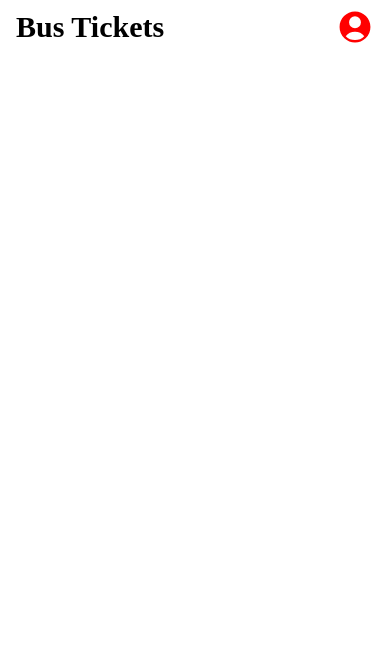
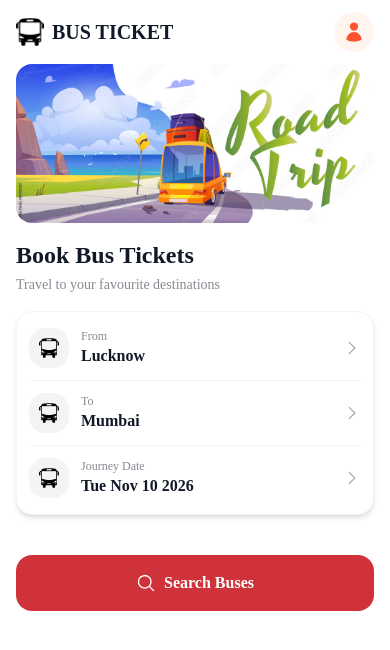
Before and after one commit to Nazish1712/BusBooking-, a React Native app: screen /HomeScreen in a window 390 px wide. Shown: the top 650 px of the page. Built offline with nearby package versions, Linux system fonts and the light colour scheme.

Commit message:
completed half ui of home screen and added fromLocationPicker component

```diff
--- /dev/null
+++ b/src/assets/images/index.ts
@@ -0,0 +1,4 @@
+export const images = {
+    logo : require('./bus.png'),
+    banner: require('./banner.png'),
+}
--- /dev/null
+++ b/src/components/ui/home/Search.tsx
@@ -0,0 +1,121 @@
+import { View, Text, TouchableOpacity, Image } from 'react-native'
+import React, { useState } from 'react'
+import { images } from '../../../assets/images'
+import { ChevronRightIcon, MagnifyingGlassCircleIcon, MagnifyingGlassIcon } from 'react-native-heroicons/solid'
+import { formatJourneyDate } from '../../../utils/DateUtils'
+import { useNavigation } from '@react-navigation/native'
+import { Button } from '../ui/Button'
+
+
+
+const Search = () => {
+
+const navigation = useNavigation<any>();
+
+const [from, setFrom] = useState("Lucknow")
+const [to, setTo] = useState("Mumbai")
+const [date, setDate] = useState(new Date())
+const [showDatePicker, setShowDatePicker] = useState(false);
+const [showFromPicker, setShowFromPicker] = useState(false);
+const [showToPicker, setShowToPicker] = useState(false);
+const [error, setError] = useState< string | null>(null);
+
+const handleSearchBuses = () => {
+    const problems:  string[] = []
+    if(!from) {
+        problems.push("Select a departure city.")
+    }
+    if(!to) {
+        problems.push("Select a destination city.")
+    }
+    if(from && to && from === to) {
+        problems.push("Departure and destination cannot be same.")
+    }
+
+    const today = new Date()
+    today.setHours(0, 0, 0, 0)
+    if(date < today){
+        problems.push("Select today or a future date.")
+    }
+
+   if(problems.length > 0) {
+    setError(problems.join(''))
+    return;
+   }
+
+   setError(null)
+   navigation.navigate('BusListScreen', {item:{from, to, date}})
+
+}
+
+  return (
+    <View>
+      <View className="bg-surface px-4 pt-4">
+       <View   className="bg-surface rounded-2xl px-3 py-1 border border-border shadow-md">
+         <TouchableOpacity
+            className="flex-row items-center py-3"
+            onPress={() => setShowFromPicker(true)}>
+            <View className="h-10 w-10 rounded-2xl bg-neutral items-center justify-center">
+              <Image
+                source={images.logo}
+                className="h-5 w-5"
+              />
+            </View>
+            <View className="ml-3 flex-1">
+              <Text className="text-xs font-okra text-on-surface/50">From</Text>
+              <Text className="text-base font-okra font-semibold text-on-surface">
+                {from}
+              </Text>
+            </View>
+            <ChevronRightIcon size={18} color="#11182766" />
+          </TouchableOpacity>
+          <View className="h-px bg-border" />
+          <TouchableOpacity
+            className="flex-row items-center py-3"
+            onPress={() => setShowToPicker(true)}>
+            <View className="h-10 w-10 rounded-2xl bg-neutral items-center justify-center">
+              <Image
+                source={images.logo}
+                className="h-5 w-5"
+              />
+            </View>
+            <View className="ml-3 flex-1">
+              <Text className="text-xs font-okra text-on-surface/50">To</Text>
+              <Text className="text-base font-okra font-semibold text-on-surface">
+                {to}
+              </Text>
+            </View>
+            <ChevronRightIcon size={18} color="#11182766" />
+          </TouchableOpacity>
+
+
+
+          <View className="h-px bg-border" />
+
+
+           <TouchableOpacity
+            className="flex-row items-center py-3"
+            onPress={() => setShowDatePicker(true)}>
+            <View className="h-10 w-10 rounded-2xl bg-neutral items-center justify-center">
+              <Image
+                source={images.logo}
+                className="h-5 w-5"
+              />
+            </View>
+            <View className="ml-3 flex-1">
+              <Text className="text-xs font-okra text-on-surface/50">Journey Date</Text>
+              <Text className="text-base font-okra font-semibold text-on-surface">
+                {formatJourneyDate(date)}
+              </Text>
+            </View>
+            <ChevronRightIcon size={18} color="#11182766" />
+          </TouchableOpacity>
+         </View>
+          {error ? <Text className="text-error font-okra text-sm mt-4">{error}</Text> : null}
+          <Button className='mt-10' label="Search Buses" onPress={handleSearchBuses} icon={<MagnifyingGlassIcon color={'#ffffff'} size={20}/>}/>
+      </View>
+    </View>
+  )
+}
+
+export default Search
--- /dev/null
+++ b/src/components/ui/ui/Button.tsx
@@ -0,0 +1,27 @@
+import React, { ReactNode } from 'react'
+import { Text, TouchableOpacity, View } from 'react-native'
+
+export const Button = ({
+    label,
+    onPress,
+    icon,
+    className = "",
+    textClassName="",
+    disabled = false,
+}: {
+label: string;
+onPress?: () => void;
+icon?: ReactNode;
+className?: string;
+textClassName?: string;
+disabled?: boolean;
+}) => {
+  return (
+    <TouchableOpacity onPress={onPress} disabled={disabled} className={`flex-row items-center justify-center rounded-2xl bg-tertiary px-4 py-4 ${className} ${disabled ? "opacity-50" : ""}`}>
+       {icon ? <View className="mr-2">
+         {icon}
+       </View> : null}
+       <Text className={`font-okra font-bold text-base text-white ${textClassName}`}>{label}</Text>
+    </TouchableOpacity>
+  )
+}
--- a/src/screens/HomeScreen.tsx
+++ b/src/screens/HomeScreen.tsx
@@ -1,17 +1,42 @@
-import { View, Text } from 'react-native'
+import { View, Text, Image, TouchableOpacity, ScrollView } from 'react-native'
 import React from 'react'
 import { SafeAreaView } from 'react-native-safe-area-context'
-import { UserCircleIcon } from 'react-native-heroicons/solid'
+import { UserCircleIcon, UserIcon } from 'react-native-heroicons/solid'
+import Search from '../components/ui/home/Search'
+import { images } from '../assets/images'
 
 const HomeScreen = () => {
   return (
-    <View className="flex-1 bg-white">
-        <SafeAreaView/>
-      <View className="flex-row justify-between items-center px-4 py-2">
-        <Text className="font-okra font-semibold text-3xl">Bus Tickets</Text>
-        <UserCircleIcon color="red" size={38}/>
+    <SafeAreaView className="flex-1 bg-surface" edges={['top','bottom']}>
+     <View className="flex-row justify-between items-center px-4 py-3">
+      <View className="flex-row items-center">
+        <Image source={images.logo} className="h-7 w-7"/>
+        <Text className="font-okra font-bold text-xl ml-2 text-on-surface">BUS TICKET</Text>
       </View>
-    </View>
+
+      <TouchableOpacity className="h-10 w-10 rounded-full bg-accent-soft items-center justify-center">
+        <UserIcon color={"#FC5431"} size={22}/>
+      </TouchableOpacity>
+     </View>
+
+     <ScrollView
+     showsVerticalScrollIndicator={false}
+     contentContainerClassName="pb-6">
+       <View className="mx-4 overflow-hidden rounded-2xl"
+       style={{aspectRatio: 1000 / 444}}>
+        <Image source={images.banner}
+        resizeMode='contain'
+        className="h-full w-full"/>
+       </View>
+       <View className="bg-surface px-4 pt-4">
+        <Text className="text-2xl font-okra font-bold text-on-surface">Book Bus Tickets</Text>
+        <Text className='text-sm font-okra text-on-surface/50 mt-1'>Travel to your favourite destinations</Text>
+       </View>
+
+       <Search/>
+
+     </ScrollView>
+    </SafeAreaView>
   )
 }
 
--- /dev/null
+++ b/src/utils/DateUtils.ts
@@ -0,0 +1,6 @@
+export const formatJourneyDate = (date: Date) => {
+    const weekday = date.toLocaleDateString('en-US', {weekday: 'short'});
+    const month = date.toLocaleDateString('en-US', {month: 'short'});
+    const day = String(date.getDate()).padStart(2, '0');
+    return `${weekday} ${month} ${day} ${date.getFullYear()}`;
+};
--- a/tailwind.config.js
+++ b/tailwind.config.js
@@ -16,7 +16,14 @@ module.exports = {
       colors: {
         primary: '#FC5431',
         secondary: '#FDBB8A',
-        tertiary: "#CF3239"
+        tertiary: '#CF3239',
+        neutral: '#F3F4F6',
+        surface: '#ffffff',
+        'on-surface': '#111827',
+        'accent-soft': '#FFF4EE',
+        border: '#F3F4F6',
+        shadow: '#00000029',
+        error: '#EF4444',
       },
     },
   },
```
Also changed, not shown: src/assets/images/banner.png (renamed from src/assets/images/sidebus.jpg), src/components/ui/ui/FromLocationPicker.tsx (added), src/screens/BusListScreen.tsx (added), 5 other files (tests, documents, lock files or other folders).
